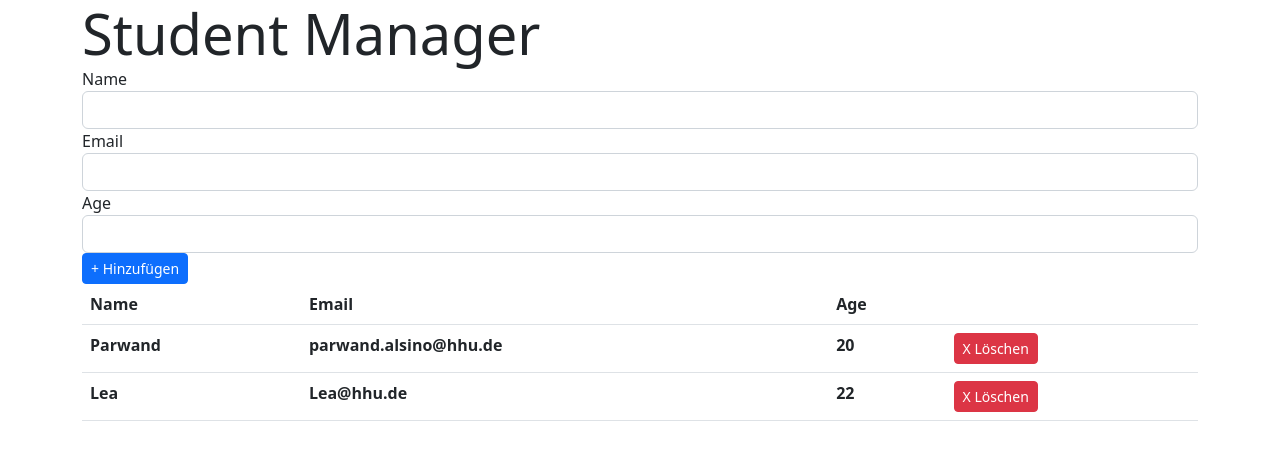
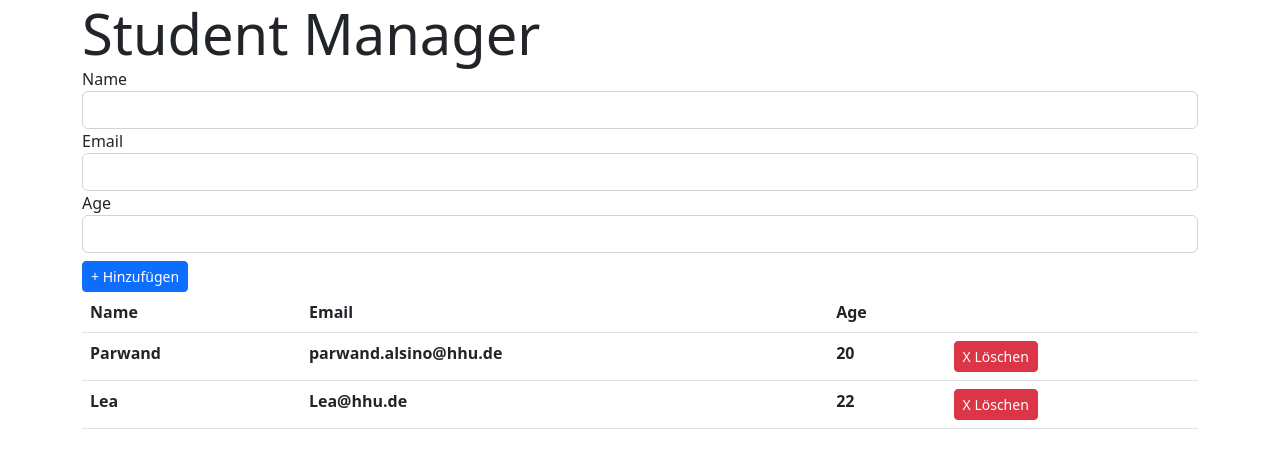
Before and after one commit to Parwand/student-angular-app, an Angular app: page / in a window 1280 px wide. Shown: the top 468 px of the page. Built offline with nearby package versions, Linux system fonts and the light colour scheme.

Commit message:
used margin top 2

```diff
--- a/src/app/app.component.html
+++ b/src/app/app.component.html
@@ -16,7 +16,7 @@
       <input class="form-control" type="number" ngModel name="age" id="age" required>
     </div>
 
-    <button type="submit" class="btn btn-sm btn-primary">+ Hinzufügen</button>
+    <button type="submit" class="btn btn-sm btn-primary mt-2">+ Hinzufügen</button>
   </form>
 
 
```
